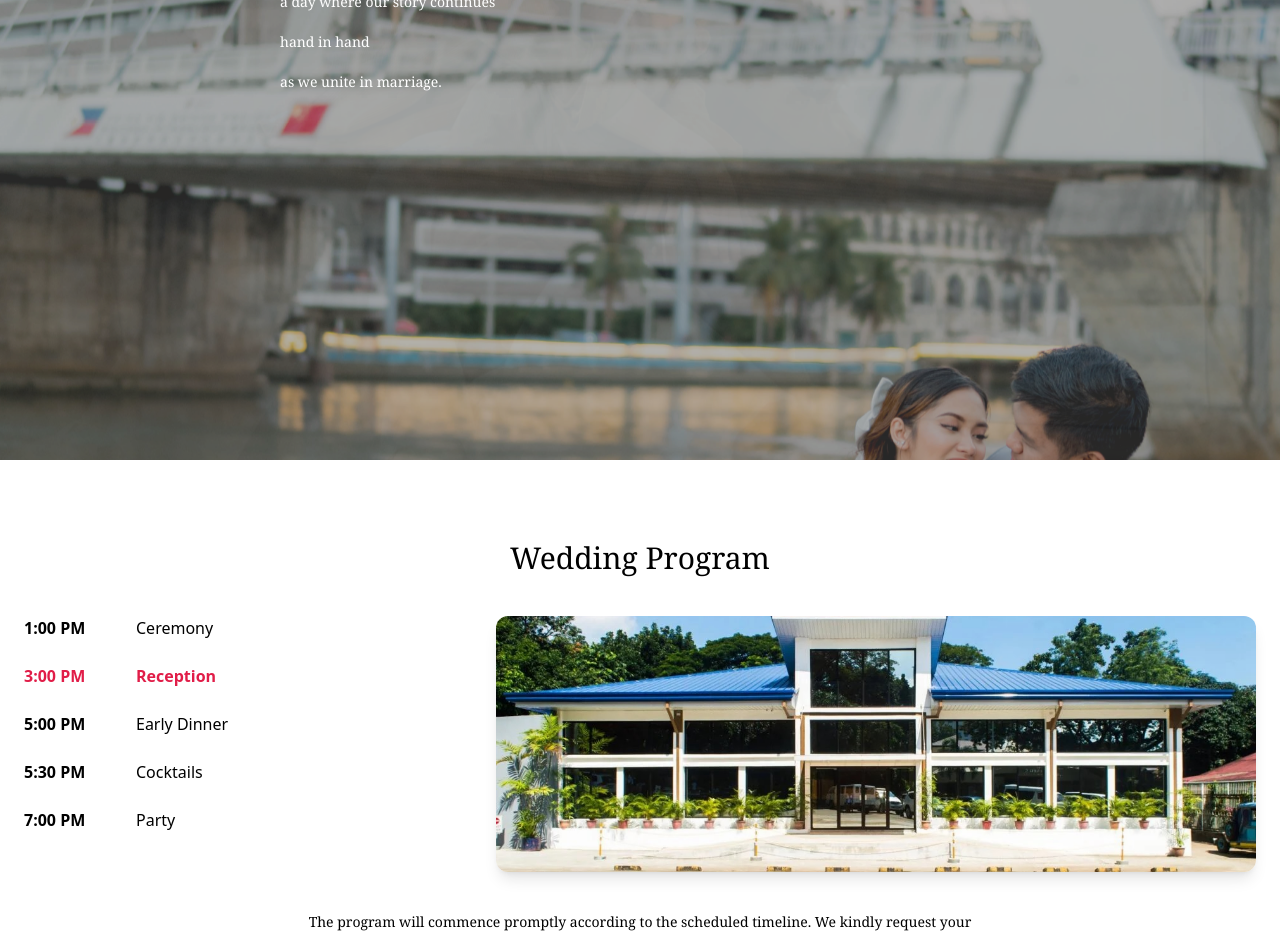
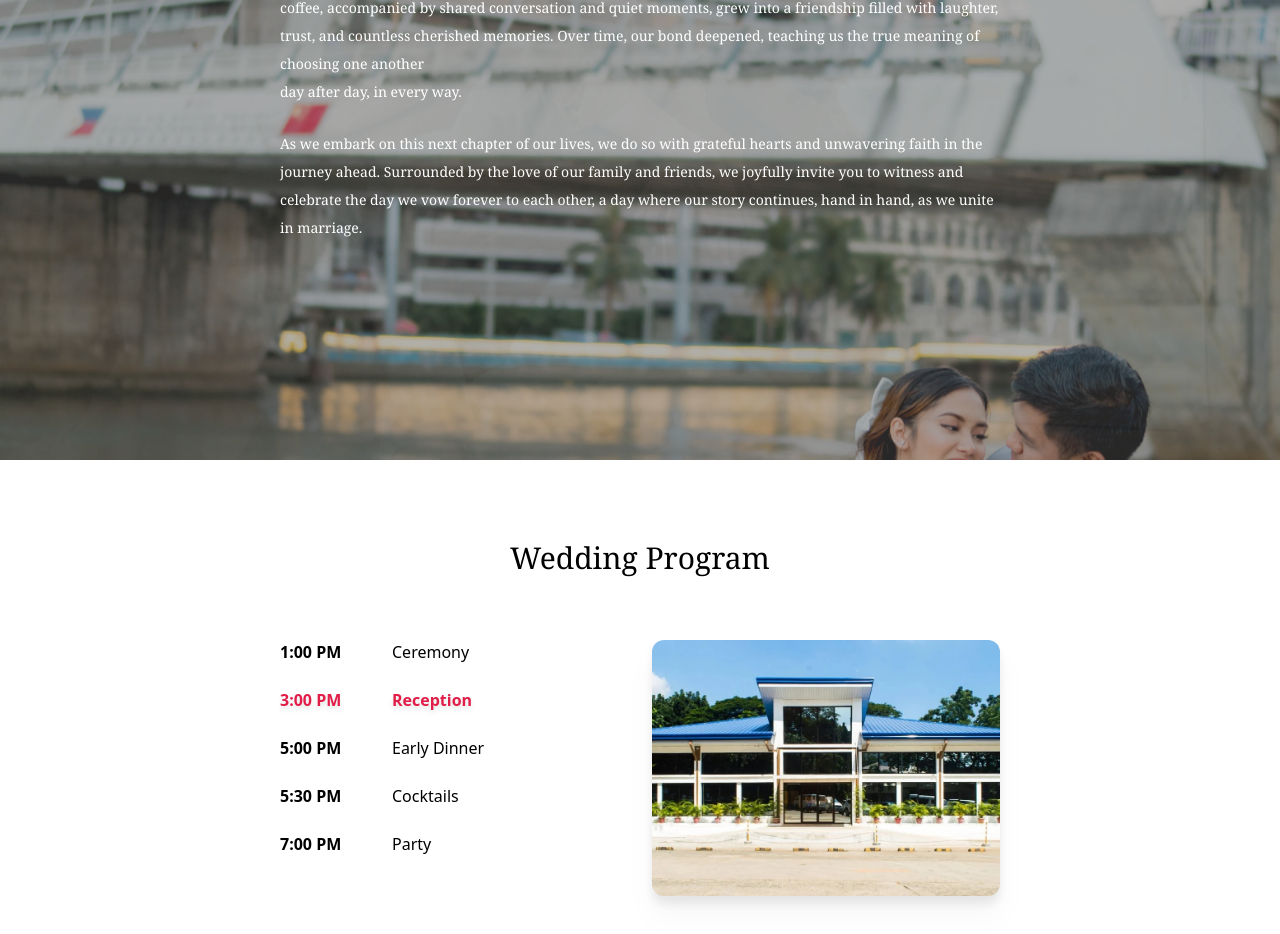
Before and after one commit to bryancaranza/wedding-invitation-app, a React (Vite) app: page / in a window 1280 px wide. Shown: the part 1140-2074 px from the top of the page. Built offline with nearby package versions, Linux system fonts and the light colour scheme.

Commit message:
fix: sections

```diff
--- a/src/components/sections/DressCode.tsx
+++ b/src/components/sections/DressCode.tsx
@@ -1,27 +1,13 @@
-import psGroup from "@/assets/images/attire1.png";
-import gmGroup from "@/assets/images/attire2.png";
 import paletteImg from "@/assets/images/pallete.png";
+import { dressCodeGroups } from "@/lib/constants";
 
-const dressCodeGroups = [
-  {
-    role: "Principal Sponsors",
-    image: psGroup,
-    male: "Barong & Black Pants",
-    female: "Modern Filipiniana",
-  },
-  {
-    role: "Groomsmen",
-    image: gmGroup,
-    male: "Black Suit & Slacks",
-    female: "Olive Green Silk Long Gown",
-  },
-  {
-    role: "Guests",
-    image: null,
-    male: "Formal Attire within Dress Code",
-    female: "Formal Attire within Dress Code",
-  },
-];
+interface DressCode {
+  role: string;
+  image: string;
+  male?: string;
+  female?: string;
+  both?: string;
+}
 
 const DressCode = () => {
   return (
@@ -49,7 +35,14 @@ const DressCode = () => {
                 className="w-full max-w-md mx-auto rounded-lg shadow-lg mb-4 object-cover"
               />
             )}
-
+            {group.both ? (
+              <div className="flex flex-col md:flex-row justify-center gap-6 text-sm">
+                <div>
+                  <p className="font-semibold">Male / Female:</p>
+                  <p>{group.both}</p>
+                </div>
+              </div>
+            ) : (
               <div className="flex flex-col md:flex-row justify-center gap-6 text-sm">
                 <div>
                   <p className="font-semibold">Male:</p>
@@ -60,6 +53,7 @@ const DressCode = () => {
                   <p>{group.female}</p>
                 </div>
               </div>
+            )}
           </div>
         ))}
       </div>
--- a/src/components/sections/Location.tsx
+++ b/src/components/sections/Location.tsx
@@ -1,7 +1,7 @@
 const Location = () => {
   return (
     <section className="py-20 px-6 bg-black/40 backdrop-blur-md text-center">
-      <div className="max-w-7xl mx-auto flex flex-col lg:flex-row gap-12 lg:gap-16 justify-center items-start">
+      <div className="max-w-3xl mx-auto flex flex-col lg:flex-row gap-12 lg:gap-16 justify-center items-start">
         {/* CHURCH */}
         <div className="w-full h-webkit lg:w-1/2 flex flex-col justify-between gap-4">
           <div>
--- a/src/components/sections/OurStory.tsx
+++ b/src/components/sections/OurStory.tsx
@@ -48,10 +48,10 @@ const OurStory = () => {
       {/* SCROLLABLE TEXT */}
       <div
         ref={textRef}
-        className="relative z-10 h-full max-w-3xl mx-auto px-6 py-10 flex flex-col space-y-6 overflow-y-auto text-white font-serif text-lg"
+        className="relative z-10 h-full max-w-3xl mx-auto px-6 py-10 flex flex-col justify-center space-y-6 overflow-y-auto text-white font-serif text-lg"
       >
         <h2 className="text-4xl text-center mb-6">Our Story</h2>
-        <p className="text-sm">
+        <p className="text-sm leading-loose">
           From a chance meeting, something unexpected quietly blossomed between
           us. What began over a simple coffee, accompanied by shared
           conversation and quiet moments, grew into a friendship filled with
@@ -59,14 +59,12 @@ const OurStory = () => {
           deepened, teaching us the true meaning of choosing one another
           <br /> day after day, in every way.
         </p>
-        <p className="text-sm">
+        <p className="text-sm leading-loose">
           As we embark on this next chapter of our lives, we do so with grateful
           hearts and unwavering faith in the journey ahead. Surrounded by the
           love of our family and friends, we joyfully invite you to witness and
-          celebrate the day we vow forever to each other <br />
-          <br />a day where our story continues <br />
-          <br /> hand in hand <br />
-          <br /> as we unite in marriage.
+          celebrate the day we vow forever to each other, a day where our story
+          continues, hand in hand, as we unite in marriage.
         </p>
       </div>
     </section>
--- a/src/components/sections/WeddingDetails.tsx
+++ b/src/components/sections/WeddingDetails.tsx
@@ -3,22 +3,33 @@ import { useState, useEffect, useRef } from "react";
 
 const WeddingDetails = () => {
   const [currentIndex, setCurrentIndex] = useState(0);
-  const hoverRef = useRef(false); // track hover state
+  const [fade, setFade] = useState(true);
+  const hoverRef = useRef(false);
 
   // Auto-progress timeline
   useEffect(() => {
     const interval = setInterval(() => {
       if (!hoverRef.current) {
-        setCurrentIndex((prev) => (prev + 1) % timeline.length);
+        changeImage((prev) => (prev + 1) % timeline.length);
       }
-    }, 5000); // change every 5 seconds
+    }, 5000);
 
     return () => clearInterval(interval);
   }, []);
 
+  const changeImage = (newIndex: number | ((prev: number) => number)) => {
+    setFade(false);
+
+    setTimeout(() => {
+      setCurrentIndex(newIndex);
+      setFade(true);
+    }, 200);
+  };
+
   return (
-    <section className="py-20 px-6 bg-white/80 text-black text-center">
-      <h2 className="text-3xl font-serif mb-10">Wedding Program</h2>
+    <section className="py-20 px-6 bg-white/80 text-black text-center h-screen">
+      <div className="w-full max-w-3xl mx-auto px-6">
+        <h2 className="text-3xl font-serif mb-16">Wedding Program</h2>
 
         <div className="flex flex-col md:flex-row justify-between gap-6 items-start">
           {/* Timeline */}
@@ -26,25 +37,30 @@ const WeddingDetails = () => {
             {timeline.map((item, index) => (
               <div
                 key={index}
-              className="flex items-start gap-4 cursor-pointer"
+                className="flex items-start gap-4 cursor-pointer group"
                 onMouseEnter={() => {
                   hoverRef.current = true;
-                setCurrentIndex(index);
+                  changeImage(index);
                 }}
                 onMouseLeave={() => {
                   hoverRef.current = false;
                 }}
               >
                 <span
-                className={`font-semibold w-24 ${
-                  currentIndex === index ? "text-rose-600" : ""
+                  className={`font-semibold w-24 transition-all ${
+                    currentIndex === index
+                      ? "text-rose-600 drop-shadow-md"
+                      : "group-hover:drop-shadow-md"
                   }`}
                 >
                   {item.time}
                 </span>
+
                 <p
-                className={`transition-colors duration-300 ${
-                  currentIndex === index ? "text-rose-600 font-semibold" : ""
+                  className={`transition-all duration-300 ${
+                    currentIndex === index
+                      ? "text-rose-600 font-semibold drop-shadow-md"
+                      : "group-hover:drop-shadow-md"
                   }`}
                 >
                   {item.event}
@@ -54,21 +70,24 @@ const WeddingDetails = () => {
           </div>
 
           {/* Image display */}
-        <div className="flex-1">
+          <div className="flex-1 relative">
             <img
               src={timeline[currentIndex].image}
               alt={timeline[currentIndex].event}
-            className="w-full h-64 object-cover rounded-xl shadow-lg transition-all duration-500"
+              className={`w-full h-64 object-cover rounded-xl drop-shadow-xl transition-opacity duration-500 ${
+                fade ? "opacity-100" : "opacity-0"
+              }`}
             />
           </div>
         </div>
 
         {/* Note */}
-      <p className="mt-10 max-w-2xl mx-auto text-sm font-serif">
-        The program will commence promptly according to the scheduled timeline.
-        We kindly request your arrival on time, or preferably a few minutes
-        earlier. Your punctuality will be sincerely appreciated.
+        <p className="mt-16 max-w-2xl mx-auto text-sm font-serif">
+          The program will commence promptly according to the scheduled
+          timeline. We kindly request your arrival on time, or preferably a few
+          minutes earlier. Your punctuality will be sincerely appreciated.
         </p>
+      </div>
     </section>
   );
 };
--- a/src/lib/constants.ts
+++ b/src/lib/constants.ts
@@ -6,6 +6,8 @@ import receptionImg from "@/assets/images/reception.jpg";
 import dinnerImg from "@/assets/images/dinner.jpg";
 import cocktailsImg from "@/assets/images/cocktail.jpg";
 import partyImg from "@/assets/images/party.jpg";
+import psGroup from "@/assets/images/attire1.png";
+import gmGroup from "@/assets/images/attire2.png";
 
 export const timeline = [
   { time: "1:00 PM", event: "Ceremony", image: ceremonyImg },
@@ -108,3 +110,23 @@ export const faqs = [
       "In order to allow all our guests a night of relaxation, we have chosen an ADULTS-ONLY setting for our wedding. Exceptions are made only for children who are part of the wedding entourage. We appreciate your understanding and hope this allows you to enjoy the evening to the fullest!",
   },
 ];
+
+export const dressCodeGroups = [
+  {
+    role: "Principal Sponsors",
+    image: psGroup,
+    male: "Gents: Barong & Black Pants",
+    female: "Ladies: Modern Filipiniana",
+  },
+  {
+    role: "Groomsmen & Bridesmaid",
+    image: gmGroup,
+    male: "Black Suit & Slacks",
+    female: "Olive Green Silk Long Gown",
+  },
+  {
+    role: "Guests",
+    image: null,
+    both: "Formal Attirre within dresscode ",
+  },
+];
--- a/src/pages/Home.tsx
+++ b/src/pages/Home.tsx
@@ -117,7 +117,7 @@ const Home = () => {
           <div className="max-w-3xl mx-auto">
             <iframe
               className="w-full h-[900px] rounded-lg"
-              src="https://docs.google.com/forms/d/e/1FAIpQLSfLHQxM4V7pCaMLODtwGB6QBzI_VR85QgQfKcbLgrh1PDV-og/viewform?embedded=true"
+              src="https://docs.google.com/forms/d/e/1FAIpQLSdkTRNQRuP-ZfCjk6y7xHbkbYNPBqTaZQVX6s6_epZgMomZhw/viewform?embedded=true"
               title="RSVP Form"
             />
           </div>
```
Also changed, not shown: src/components/sections/Entourage.tsx (+17 -9 lines), 1 other file (tests, documents, lock files or other folders). Lines whose indentation alone changed are shown as unchanged.
